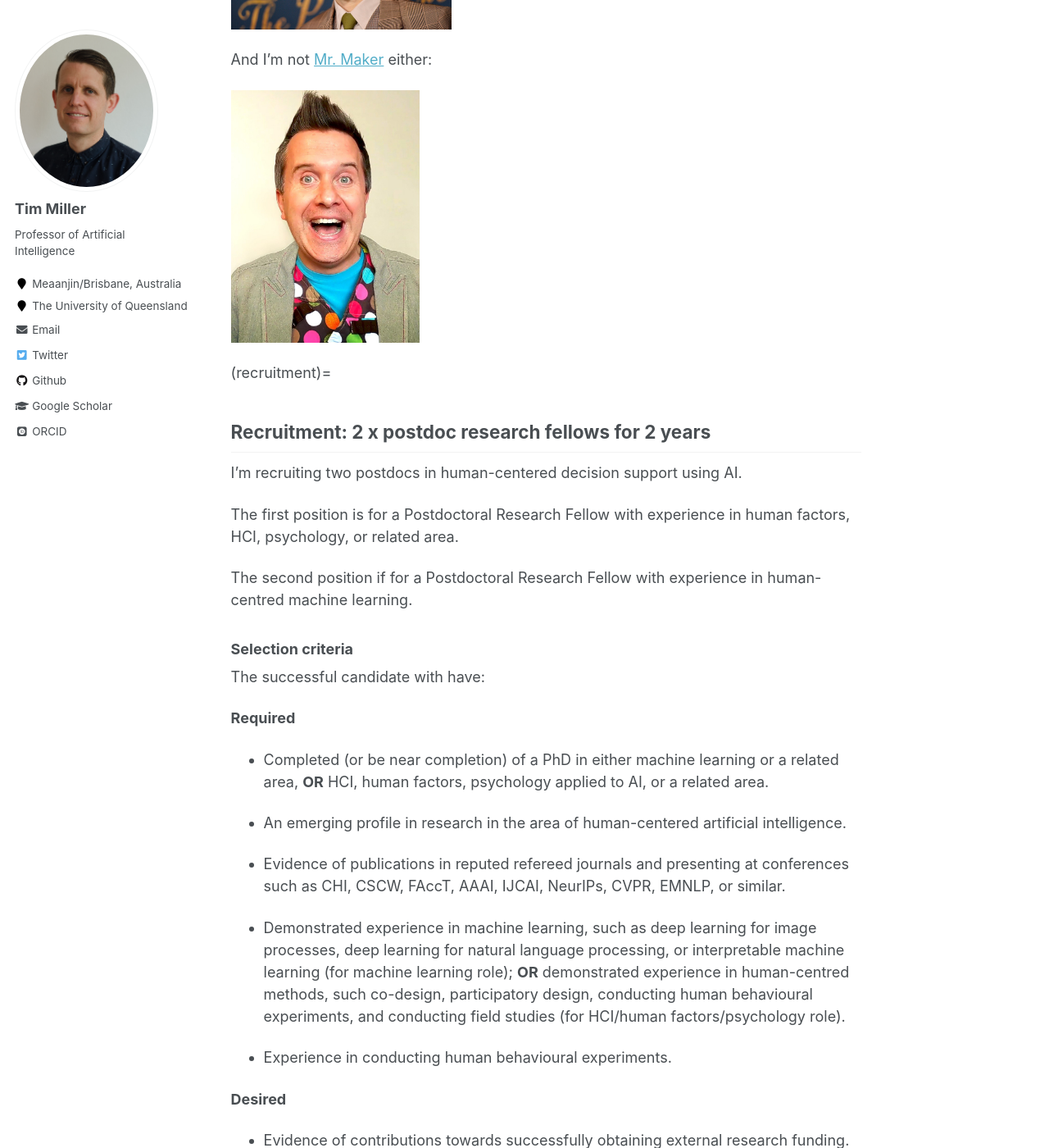
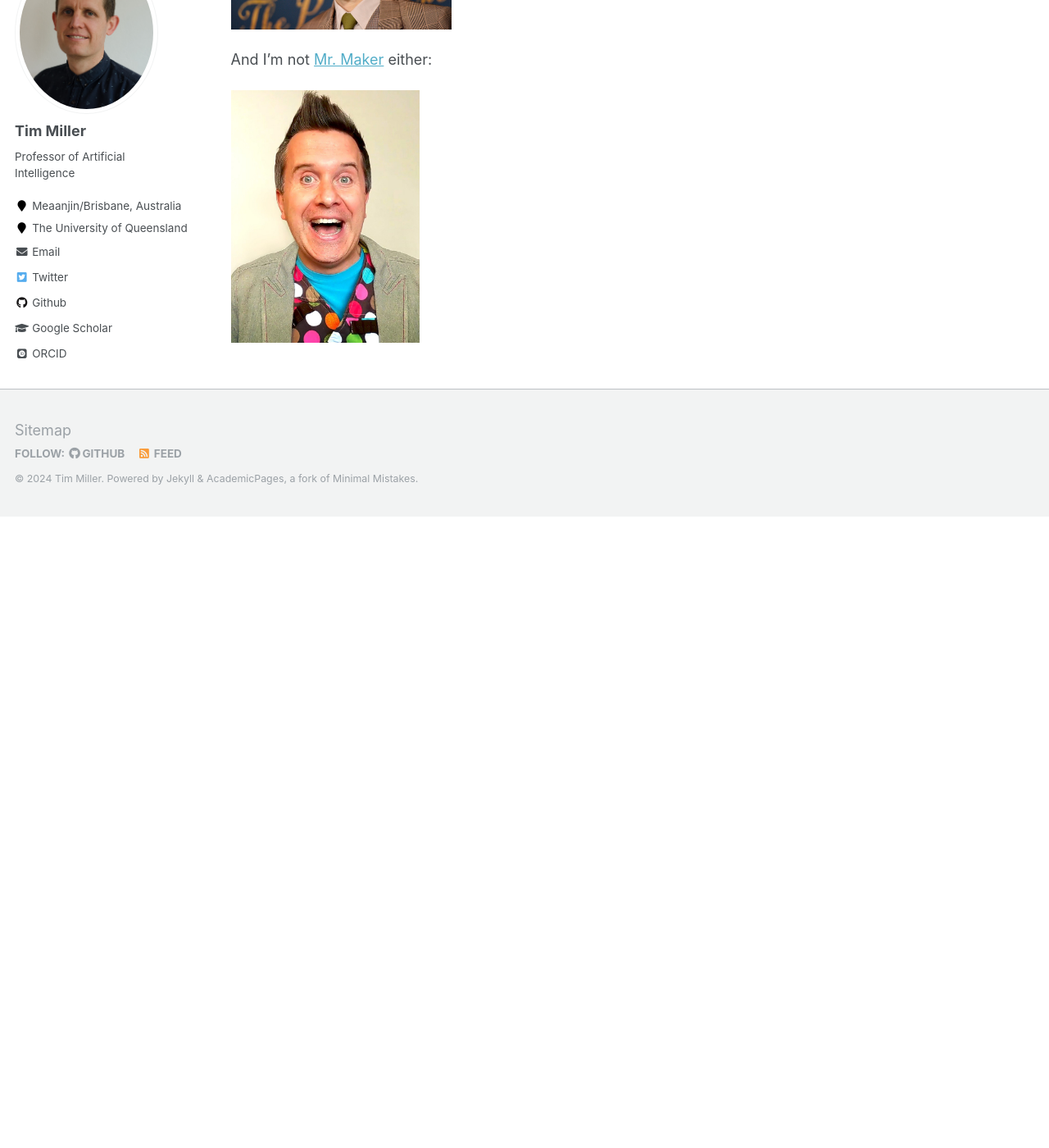
Before and after one commit to uqtmiller/uqtmiller.github.io, a Jekyll site: the page built from _pages/about.md, in a window 1280 px wide and 1400 px high, scrolled down 1130 px. Shown: the whole window at 82% size. Built offline with Jekyll 4.4.1, drawn with Linux system fonts in a browser that asks for light colours; some web fonts are replaced; after the commit the page ends 1760 px from its top, so only the background shows below that; some of the changed text lies outside the part shown.

Commit message:
Update about.md

```diff
--- a/_pages/about.md
+++ b/_pages/about.md
@@ -8,7 +8,7 @@ redirect_from:
   - /about.html
 ---
 
-**News (28 Feb, 2024)**: I'm recruiting [two postdoctorial research fellows in human-centered decsion support](#recruitment).
+**News (28 Feb, 2024)**: I'm recruiting [two postdoctorial research fellows in human-centered decsion support](recruitment).
 
 I am a Professor of Artificial Intelligence in the [School of Electrical Engineering and Computer Science](https://eecs.uq.edu.au/) at [The University of Queensland](https://www.uq.edu.au/), Meaanjin/Brisbane, Australia.
 
@@ -32,44 +32,3 @@ No, I'm not the guy from the Queen's gambit:
 And I'm not [Mr. Maker](https://en.wikipedia.org/wiki/Mister_Maker)  either:
 
 <img src="images/mr_maker.jpg"  width="30%" height="30%">
-
-(recruitment)=
-## Recruitment: 2 x postdoc research fellows for 2 years
-
-I'm recruiting two postdocs in human-centered decision support using AI.
-
-The first position is for a Postdoctoral Research Fellow with experience in human factors, HCI, psychology, or related area.
-
-The second position if for a Postdoctoral Research Fellow with experience in human-centred machine learning.
-
-### Selection criteria
-
-The successful candidate with have:
-
-**Required**
-
-- Completed (or be near completion) of a PhD in either machine learning or a related area, **OR** HCI, human factors, psychology applied to AI, or a related area.
-
-- An emerging profile in research in the area of human-centered artificial intelligence.
-
-- Evidence of publications in reputed refereed journals and presenting at conferences such as CHI, CSCW, FAccT, AAAI, IJCAI, NeurIPs, CVPR, EMNLP, or similar.
-
-- Demonstrated experience in machine learning, such as deep learning for image processes, deep learning for natural language processing, or interpretable machine learning (for machine learning role); **OR** demonstrated experience in human-centred methods, such co-design, participatory design, conducting human behavioural experiments, and conducting field studies (for HCI/human factors/psychology role).
-
-- Experience in conducting human behavioural experiments.
-
-**Desired**
-
-- Evidence of contributions towards successfully obtaining external research funding.
-
-- Demonstrated experience in the area of trust, reliance, explainability/interpretability, decision support, or cognitive/social psychology; as applied to artificial intelligence.
-
-### Considering applying?
-
-If you are considering applying, please first read our [Missions and values](/mission_and_values.md) to ensure that our lab aligns with what you aim to do.
-
-Then, to submit an application and find more detail about the position, see the [advert on the UQ careers website](https://uq.wd3.myworkdayjobs.com/uqcareers/job/St-Lucia-Campus/Research-fellow-in-Human-Centred-AI-for-Decision-Support_R-36188-1).
-
-As part of your application, you will need to provide: a resume/CV; and responses to the selection criteria above.
-
-[Contact me](mailto:timothy.miller@uq.edu.au) if you have questions about the positions.
```
